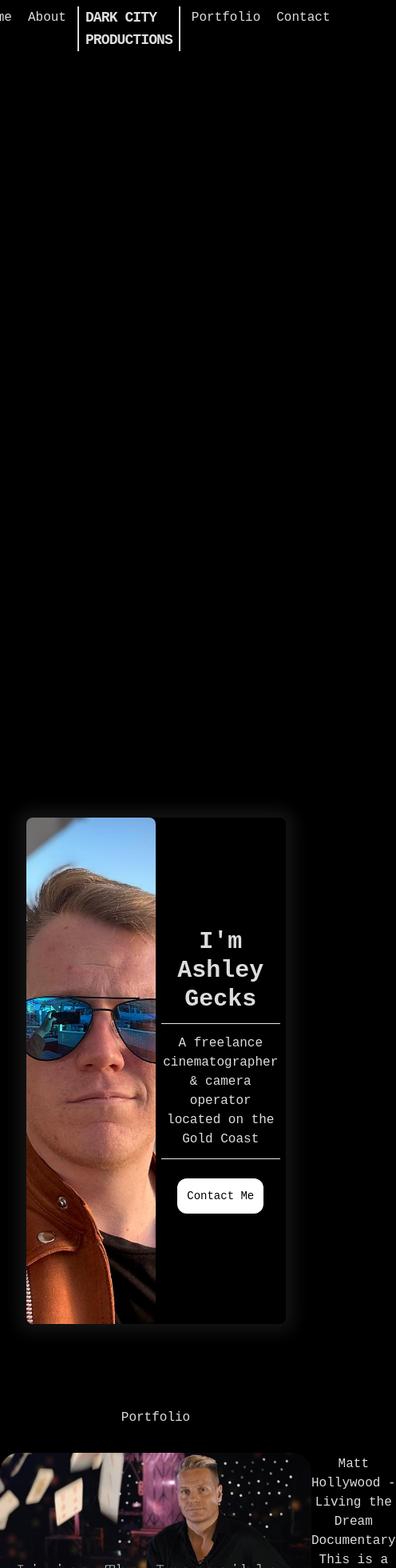
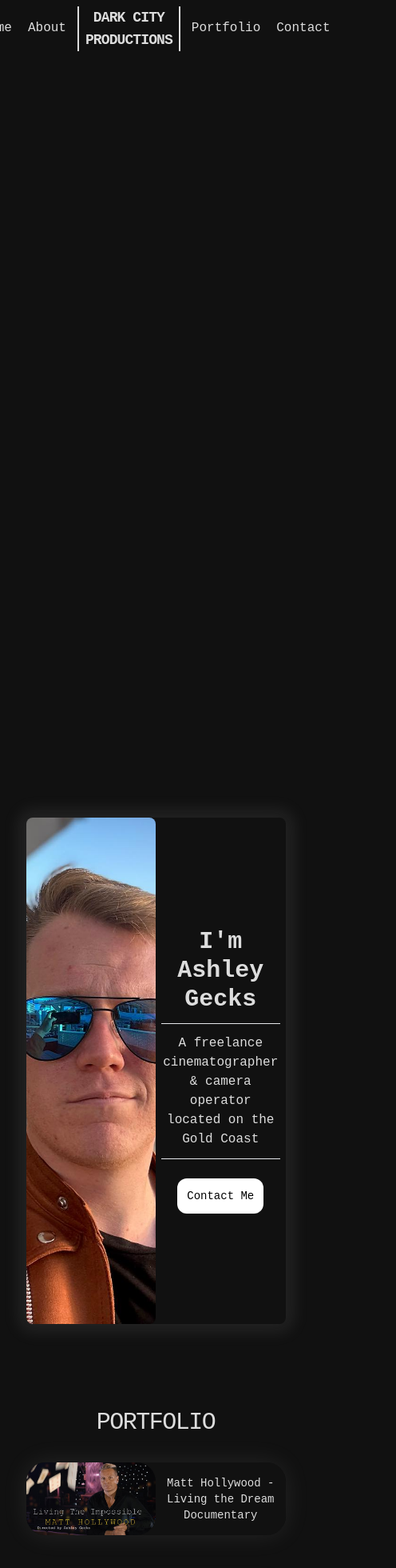
Before and after one commit to theguykai/darkcity, a React (Create React App) app: page / in a window 390 px wide. Shown: the top 1960 px of the page at 80% size, 496 px wide, since content can reach past the window. Built offline with nearby package versions, Linux system fonts and the light colour scheme; a web font is replaced by a local one.

Commit message:
adjusted background colours, size of portfolio tags and updated links to videos, started working on responsive design for mobile

```diff
--- a/src/components/Navbar.jsx
+++ b/src/components/Navbar.jsx
@@ -1,8 +1,8 @@
 const Navbar = () => {
   return (
     <div>
-      <nav className="z-5 flex justify-center content-center p-2">
-        <ul className="flex justify-between content-center">
+      <nav className="z-5 flex justify-center items-center p-2">
+        <ul className="flex justify-between items-center">
           <li className="my-0 mx-2 p-0.5 list-none border-b-2 border-current  border-transparent">
             <a href="#home-section" className="nav-link no-underline">
               Home
@@ -13,7 +13,7 @@ const Navbar = () => {
               About
             </a>
           </li>
-          <h4 className="my-0 mx-1 py-0 px-2 text-lg font-bold uppercase tracking-tighter border-r-2 border-l-2 border-current">
+          <h4 className="my-0 mx-1 py-0 px-2 text-lg text-center font-bold uppercase tracking-tighter border-r-2 border-l-2 border-current">
             Dark City Productions
           </h4>
           <li className="my-0 mx-2 p-0.5 list-none border-b-2 border-current  border-transparent">
--- a/src/components/Portfolio.jsx
+++ b/src/components/Portfolio.jsx
@@ -5,7 +5,7 @@ const Portfolio = (props) => {
         id="portfolio-section"
         className="flex justify-center items-center flex-col"
       >
-        <h1>Portfolio</h1>
+        <h1 className="text-3xl uppercase tracking-tighter">Portfolio</h1>
         <div
           id="portfolio-container"
           className="flex justify-center items-center flex-col w-screen"
--- a/src/components/Project.jsx
+++ b/src/components/Project.jsx
@@ -1,31 +1,30 @@
 const Project = (props) => {
   return (
-    <div className="card flex justify-center items-center w-full my-8">
-      <a href={props.url} className="project-link flex">
-        {/* render pic different side each time */}
-
+    <div className="card flex justify-center items-center w-10/12 my-8 rounded-3xl flex-col sm:flex-row shadow-[0_0_30px_1px_rgba(200,200,200,0.1)]  hover:shadow-gray-300  duration-300 transition">
+      {/* render pic different side each time */}
+      <a href={props.url} className="project-link flex w-full rounded-3xl">
         {props.num % 2 === 1 ? (
           <img
             src={props.img}
             alt="thumbnail"
-            className="project-img w-full object-cover rounded-3xl"
+            className="project-img w-1/2 object-cover rounded-3xl"
           />
         ) : (
-          <div className="project-context flex justify-center items-center flex-col lg:hidden">
-            <h3>{props.title}</h3>
-            <p>{props.description}</p>
+          <div className="project-context w-1/2 flex justify-center items-center flex-col text-center text-sm sm:text-lg md:text-xl lg:text-2xl bg-transparent">
+            <h3 className="bg-transparent">{props.title}</h3>
+            {/* <p className="bg-transparent">{props.description}</p> */}
           </div>
         )}
         {props.num % 2 === 0 ? (
           <img
             src={props.img}
             alt="thumbnail"
-            className="project-img w-full object-cover rounded-3xl"
+            className="project-img w-1/2 object-cover rounded-3xl"
           />
         ) : (
-          <div className="project-context flex justify-center items-center flex-col text-center lg:hidden">
-            <h3>{props.title}</h3>
-            <p>{props.description}</p>
+          <div className="project-context w-1/2 flex justify-center items-center flex-col text-center text-sm sm:text-lg md:text-xl lg:text-2xl bg-transparent">
+            <h3 className="bg-transparent">{props.title}</h3>
+            {/* <p className="bg-transparent">{props.description}</p> */}
           </div>
         )}
       </a>
--- a/src/data/images.js
+++ b/src/data/images.js
@@ -23,13 +23,13 @@ export default [
     title: "Class Act",
     description: "This is a description of project 3",
     img: classact,
-    url: "",
+    url: "https://www.youtube.com/watch?v=VTChfWZ1Q7o",
   },
   {
     id: 4,
     title: "Genesis Nutrition - Commercial",
     description: "This is a description of project 4",
     img: commercial,
-    url: "",
+    url: "https://www.youtube.com/watch?v=Bw-MXVBl-1Q",
   },
 ];
--- a/src/styles/index.css
+++ b/src/styles/index.css
@@ -7,8 +7,9 @@
   padding: 0;
   box-sizing: border-box;
   font-family: "Kode Mono", monospace;
-  background-color: black;
+  background-color: #111;
   color: #ddd;
+  scroll-behavior: smooth;
 }
 /*  */
 li {
@@ -19,22 +20,17 @@ li:hover {
   border-color: #ddd;
 }
 
-.project-context,
+/* .project-context,
 .project-img {
   transition: all 1s ease-in-out;
 }
 
-.project-link:hover {
-  .project-context {
-    display: block;
-    width: 50%;
-    height: 100%;
-  }
-  .project-img {
-    width: 50%;
-    height: 100%;
-  }
-}
+.project-link:hover + .project-context {
+  display: flex;
+  opacity: 1;
+  width: 50%;
+  height: 100%;
+} */
 
 /* nav,
 ul,
```
